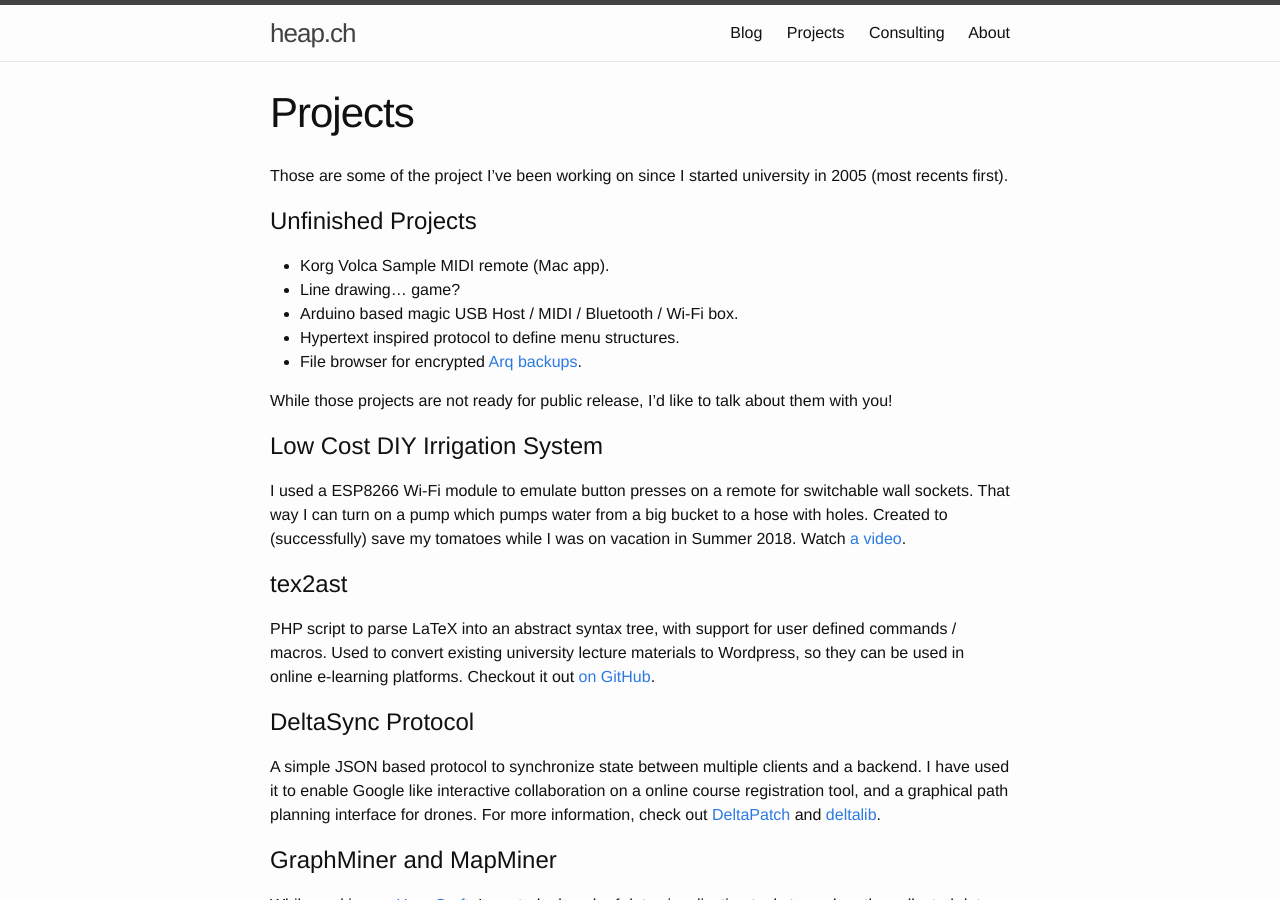
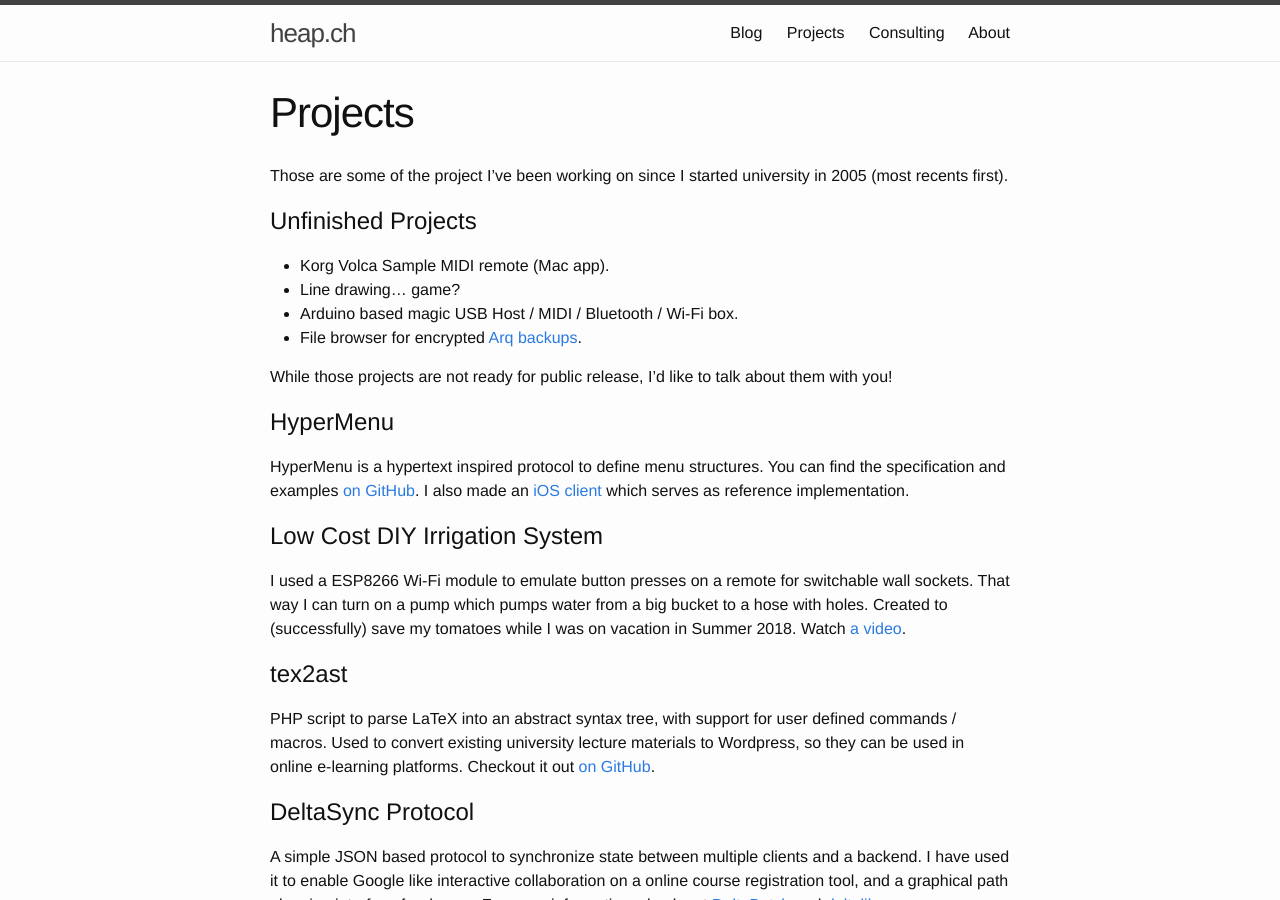
Before and after one commit to stepmuel/stepmuel.github.io, a Jekyll site: the page built from projects/index.md, in a window 1280 px wide and 900 px high. Built offline with Jekyll 4.4.1, drawn with Linux system fonts in a browser that asks for light colours.

Commit message:
Add HyperMenu project

```diff
--- a/projects/index.md
+++ b/projects/index.md
@@ -10,10 +10,13 @@ Those are some of the project I've been working on since I started university in
 * Korg Volca Sample MIDI remote (Mac app).
 * Line drawing… game?
 * Arduino based magic USB Host / MIDI / Bluetooth / Wi-Fi box.
-* Hypertext inspired protocol to define menu structures.
 * File browser for encrypted [Arq backups](https://www.arqbackup.com/).
 
 While those projects are not ready for public release, I'd like to talk about them with you!
+
+# HyperMenu
+
+HyperMenu is a hypertext inspired protocol to define menu structures. You can find the specification and examples [on GitHub](https://github.com/stepmuel/hypermenu). I also made an [iOS client](http://hypermenu.heap.ch/) which serves as reference implementation.
 
 # Low Cost DIY Irrigation System
 
```
